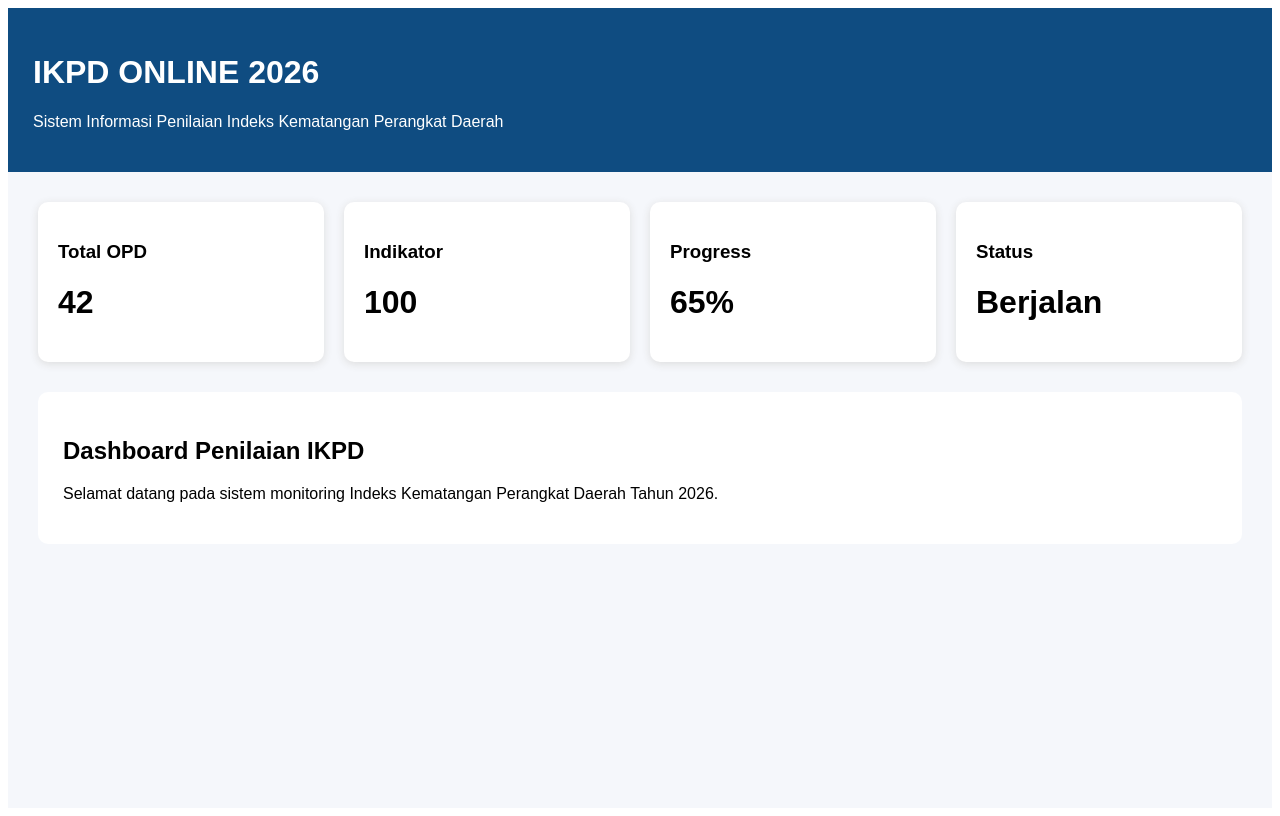
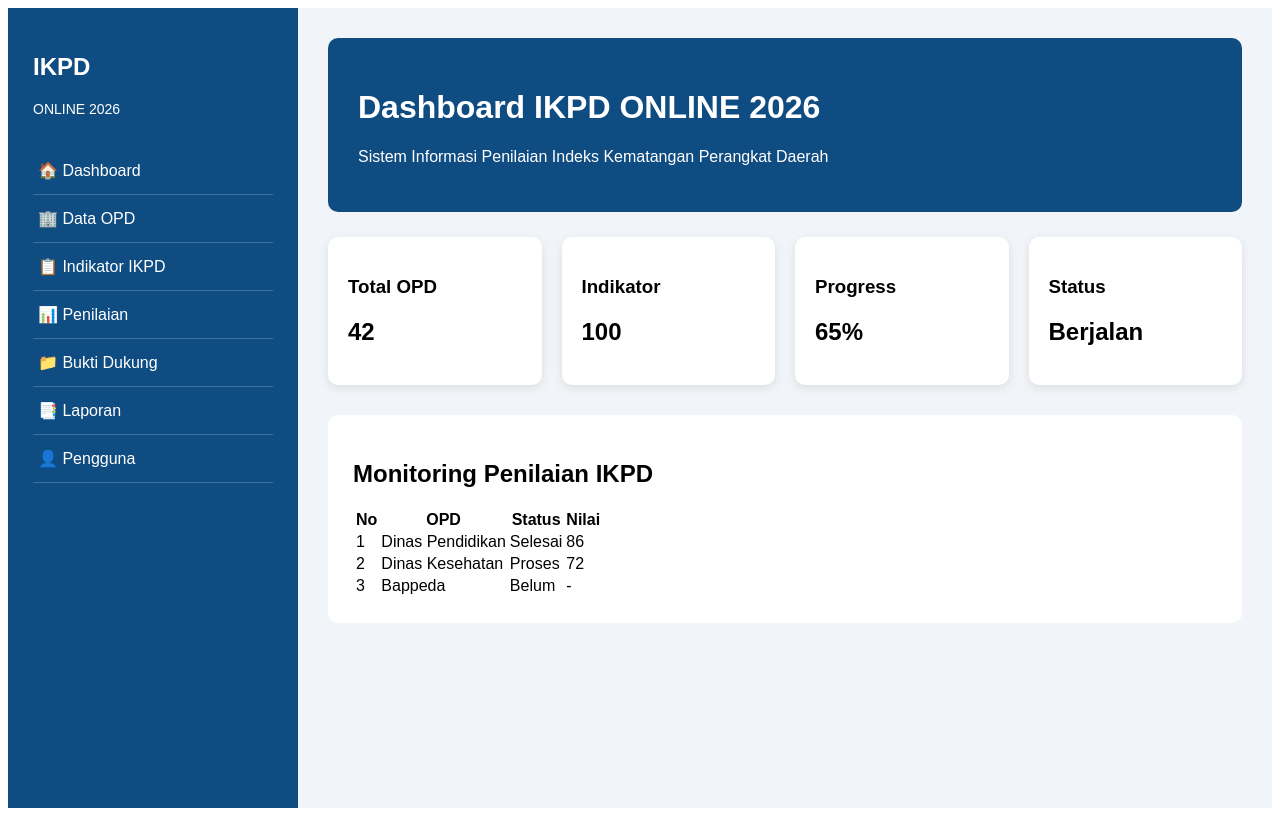
Before and after one commit to biroorganisasisetdaprovsulbar-sys/IKPD-ONLINE-2026, a React (Vite) app in the folder frontend/: page / in a window 1280 px wide. Built offline with nearby package versions, Linux system fonts and the light colour scheme; the HTML template or start-up script is replaced by a standard one.

Commit message:
create IKPD dashboard sidebar layout

```diff
--- a/frontend/src/App.jsx
+++ b/frontend/src/App.jsx
@@ -1,74 +1,87 @@
 import React from "react";
 
-function App() {
+export default function App() {
   return (
-    <div style={{
-      fontFamily:"Arial",
-      minHeight:"100vh",
-      background:"#f5f7fb"
-    }}>
+    <div style={styles.container}>
 
-      <header style={{
-        background:"#0f4c81",
-        color:"white",
-        padding:"25px"
-      }}>
-        <h1>IKPD ONLINE 2026</h1>
-        <p>
-          Sistem Informasi Penilaian Indeks Kematangan Perangkat Daerah
-        </p>
-      </header>
+      <aside style={styles.sidebar}>
+        <h2>IKPD</h2>
+        <p style={styles.logo}>ONLINE 2026</p>
+
+        <nav>
+          <div style={styles.menu}>🏠 Dashboard</div>
+          <div style={styles.menu}>🏢 Data OPD</div>
+          <div style={styles.menu}>📋 Indikator IKPD</div>
+          <div style={styles.menu}>📊 Penilaian</div>
+          <div style={styles.menu}>📁 Bukti Dukung</div>
+          <div style={styles.menu}>📑 Laporan</div>
+          <div style={styles.menu}>👤 Pengguna</div>
+        </nav>
+      </aside>
 
 
-      <main style={{
-        padding:"30px"
-      }}>
+      <main style={styles.content}>
 
-        <div style={{
-          display:"grid",
-          gridTemplateColumns:"repeat(4,1fr)",
-          gap:"20px"
-        }}>
-
-          <Card
-          title="Total OPD"
-          value="42"
-          />
-
-          <Card
-          title="Indikator"
-          value="100"
-          />
-
-          <Card
-          title="Progress"
-          value="65%"
-          />
-
-          <Card
-          title="Status"
-          value="Berjalan"
-          />
-
-        </div>
+        <header style={styles.header}>
+          <h1>Dashboard IKPD ONLINE 2026</h1>
+          <p>
+            Sistem Informasi Penilaian Indeks Kematangan Perangkat Daerah
+          </p>
+        </header>
 
 
-        <div style={{
-          marginTop:"30px",
-          background:"white",
-          padding:"25px",
-          borderRadius:"10px"
-        }}>
+        <section style={styles.cards}>
 
-          <h2>Dashboard Penilaian IKPD</h2>
+          <Card title="Total OPD" value="42" />
+          <Card title="Indikator" value="100" />
+          <Card title="Progress" value="65%" />
+          <Card title="Status" value="Berjalan" />
 
-          <p>
-          Selamat datang pada sistem monitoring
-          Indeks Kematangan Perangkat Daerah Tahun 2026.
-          </p>
+        </section>
 
-        </div>
 
+        <section style={styles.panel}>
+
+          <h2>Monitoring Penilaian IKPD</h2>
+
+          <table>
+            <thead>
+              <tr>
+                <th>No</th>
+                <th>OPD</th>
+                <th>Status</th>
+                <th>Nilai</th>
+              </tr>
+            </thead>
+
+            <tbody>
+
+              <tr>
+                <td>1</td>
+                <td>Dinas Pendidikan</td>
+                <td>Selesai</td>
+                <td>86</td>
+              </tr>
+
+              <tr>
+                <td>2</td>
+                <td>Dinas Kesehatan</td>
+                <td>Proses</td>
+                <td>72</td>
+              </tr>
+
+              <tr>
+                <td>3</td>
+                <td>Bappeda</td>
+                <td>Belum</td>
+                <td>-</td>
+              </tr>
+
+            </tbody>
+
+          </table>
+
+        </section>
 
       </main>
 
@@ -81,17 +94,9 @@ function Card({title,value}){
 
 return (
 
-<div style={{
-background:"white",
-padding:"20px",
-borderRadius:"10px",
-boxShadow:"0 2px 8px #ddd"
-}}>
-
+<div style={styles.card}>
 <h3>{title}</h3>
-
 <h1>{value}</h1>
-
 </div>
 
 )
@@ -99,4 +104,72 @@ boxShadow:"0 2px 8px #ddd"
 }
 
 
-export default App;
+const styles={
+
+container:{
+display:"flex",
+minHeight:"100vh",
+background:"#f1f5f9",
+fontFamily:"Arial"
+},
+
+
+sidebar:{
+width:"240px",
+background:"#0f4c81",
+color:"white",
+padding:"25px"
+},
+
+
+logo:{
+fontSize:"14px",
+marginBottom:"30px"
+},
+
+
+menu:{
+padding:"14px 5px",
+cursor:"pointer",
+borderBottom:"1px solid rgba(255,255,255,.2)"
+},
+
+
+content:{
+flex:1,
+padding:"30px"
+},
+
+
+header:{
+background:"#0f4c81",
+color:"white",
+padding:"30px",
+borderRadius:"10px"
+},
+
+
+cards:{
+display:"grid",
+gridTemplateColumns:"repeat(4,1fr)",
+gap:"20px",
+marginTop:"25px"
+},
+
+
+card:{
+background:"white",
+padding:"20px",
+borderRadius:"10px",
+boxShadow:"0 3px 10px #ddd"
+},
+
+
+panel:{
+marginTop:"30px",
+background:"white",
+padding:"25px",
+borderRadius:"10px"
+}
+
+}
```
